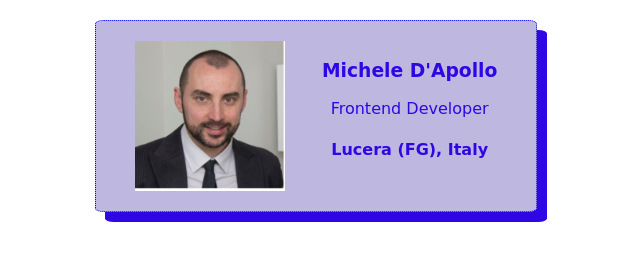
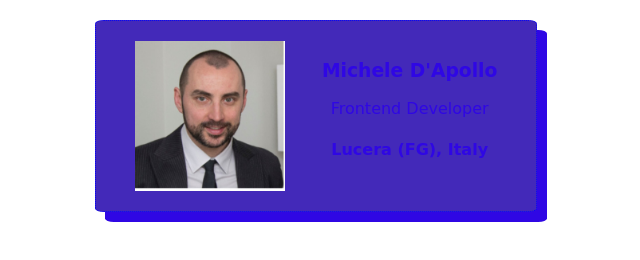
Before and after one commit to MicheleDap85/Business-Card, a plain HTML site: page index.html in a window 1280 px wide. Shown: the whole page, without its empty margins (324-964 px from the left). Drawn offline with Linux system fonts and the light colour scheme.

Commit message:
Update styles.css

```diff
--- a/styles.css
+++ b/styles.css
@@ -19,7 +19,7 @@ body {
     display: flex;
     justify-content: space-around;
     text-align: center;
-    background: #BEB7DF;
+    background: #4329b9;
     color: #2f07e4;
     border-bottom: 6px solid #09080f;
     box-shadow: 10px 10px;
```
